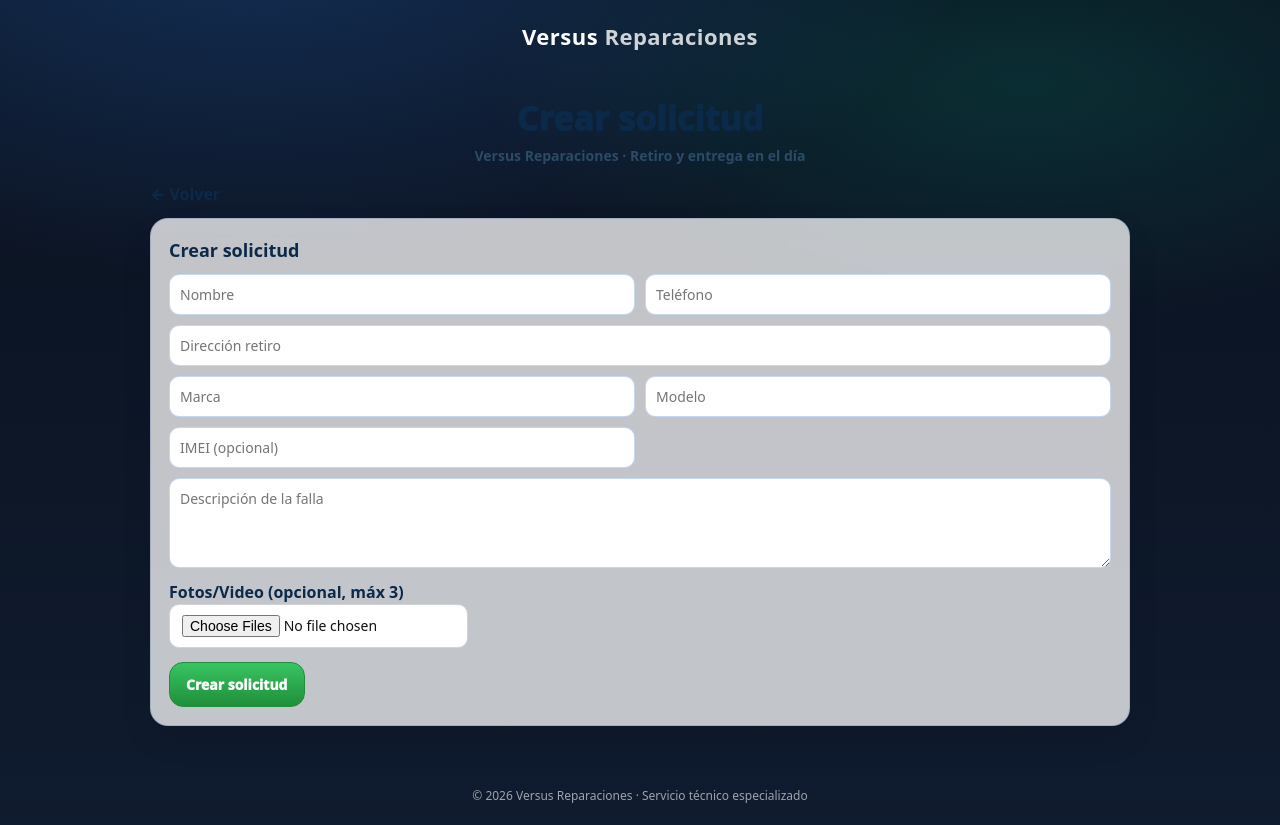
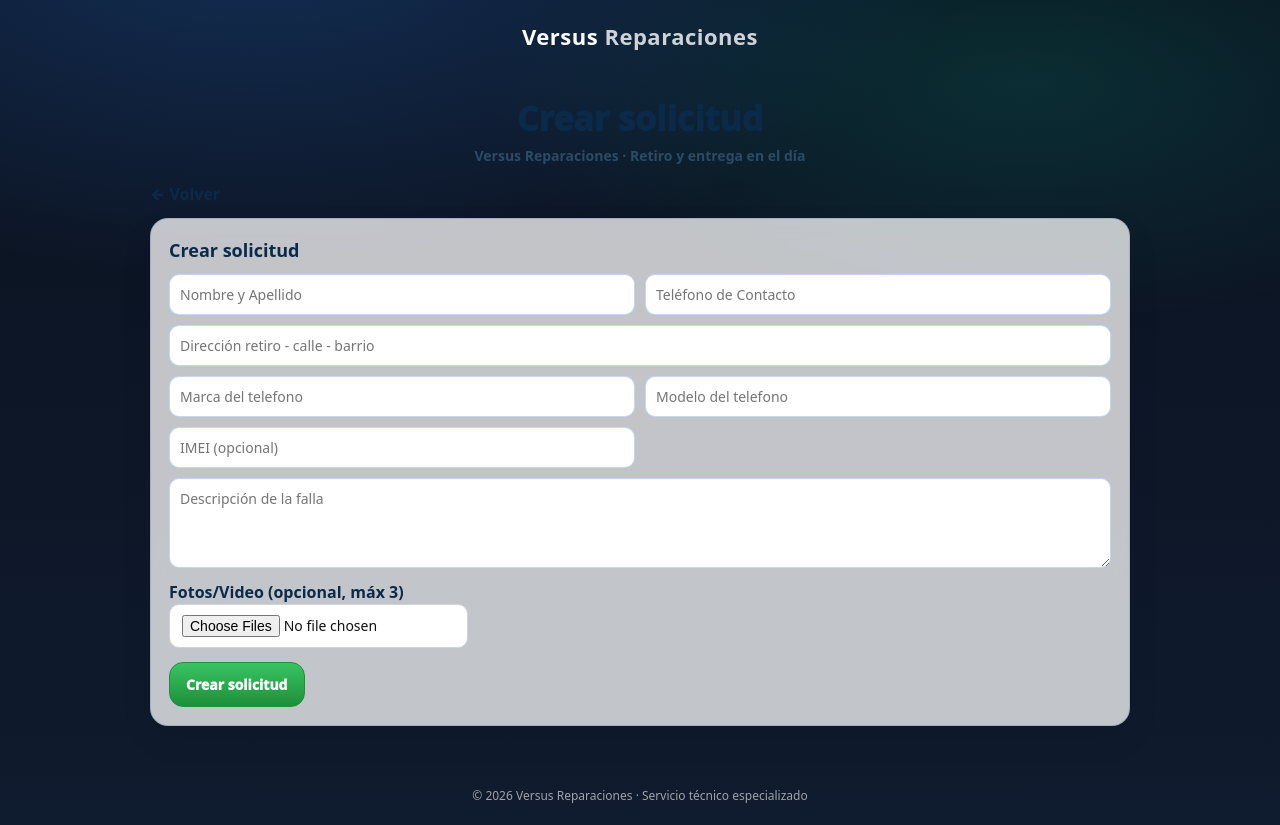
Before and after one commit to Faustortiz/versusFrontend, a React (Vite) app: page /crear in a window 1280 px wide. Built offline with nearby package versions, Linux system fonts and the light colour scheme; no server answers.

Commit message:
Cambio de leyendas en el landing y formulario de clientePage

```diff
--- a/src/pages/ClientePage.jsx
+++ b/src/pages/ClientePage.jsx
@@ -204,11 +204,11 @@ export default function ClientePage({ mode }) {
   async function onCrearSolicitud() {
     setError("");
 
-    if (!form.nombreCliente.trim()) return setError("Falta nombre");
-    if (!form.telefonoCliente.trim()) return setError("Falta teléfono");
-    if (!form.direccionRetiro.trim()) return setError("Falta dirección de retiro");
-    if (!form.marca.trim()) return setError("Falta marca");
-    if (!form.modelo.trim()) return setError("Falta modelo");
+    if (!form.nombreCliente.trim()) return setError("Falta nombre y apellido");
+    if (!form.telefonoCliente.trim()) return setError("Falta teléfono de contacto");
+    if (!form.direccionRetiro.trim()) return setError("Falta dirección de retiro - barrio");
+    if (!form.marca.trim()) return setError("Falta marca del telefono");
+    if (!form.modelo.trim()) return setError("Falta modelo del telefono");
     if (!form.descripcionFalla.trim()) return setError("Falta descripción de la falla");
 
     setLoading(true);
@@ -326,19 +326,19 @@ export default function ClientePage({ mode }) {
 
           <div style={{ display: "grid", gridTemplateColumns: isMobile ? "1fr": "1fr 1fr", gap: 10 }}>
             <input
-              placeholder="Nombre"
+              placeholder="Nombre y Apellido"
               value={form.nombreCliente}
               onChange={(e) => setField("nombreCliente", e.target.value)}
               style={{ padding: 10, borderRadius: 10, border: "1px solid rgba(27,100,198,0.25)" }}
             />
             <input
-              placeholder="Teléfono"
+              placeholder="Teléfono de Contacto"
               value={form.telefonoCliente}
               onChange={(e) => setField("telefonoCliente", e.target.value)}
               style={{ padding: 10, borderRadius: 10, border: "1px solid rgba(27,100,198,0.25)" }}
             />
             <input
-              placeholder="Dirección retiro"
+              placeholder="Dirección retiro - calle - barrio"
               value={form.direccionRetiro}
               onChange={(e) => setField("direccionRetiro", e.target.value)}
               style={{
@@ -349,13 +349,13 @@ export default function ClientePage({ mode }) {
               }}
             />
             <input
-              placeholder="Marca"
+              placeholder="Marca del telefono"
               value={form.marca}
               onChange={(e) => setField("marca", e.target.value)}
               style={{ padding: 10, borderRadius: 10, border: "1px solid rgba(27,100,198,0.25)" }}
             />
             <input
-              placeholder="Modelo"
+              placeholder="Modelo del telefono"
               value={form.modelo}
               onChange={(e) => setField("modelo", e.target.value)}
               style={{ padding: 10, borderRadius: 10, border: "1px solid rgba(27,100,198,0.25)" }}
--- a/src/pages/LandingPage.jsx
+++ b/src/pages/LandingPage.jsx
@@ -119,7 +119,7 @@ export default function LandingPage() {
             </div>
 
             <div style={{ marginTop: 10, fontSize: 16, fontWeight: 800, color: "#2b4b66" }}>
-              Retiro y entrega en el día · Seguimiento por código
+              Retiro y reparación a domicilio · Seguimiento por código
             </div>
 
             <div
@@ -161,7 +161,7 @@ export default function LandingPage() {
         <TechCard>
           <SectionTitle
             title="¿Cómo funciona?"
-            subtitle="Simple y rápido: solicitás, retiramos, reparás y seguís el estado con tu código."
+            subtitle="Simple y rápido: solicitás, retiramos, reparamos y seguís el estado con tu código."
           />
           <div
             style={{
```
